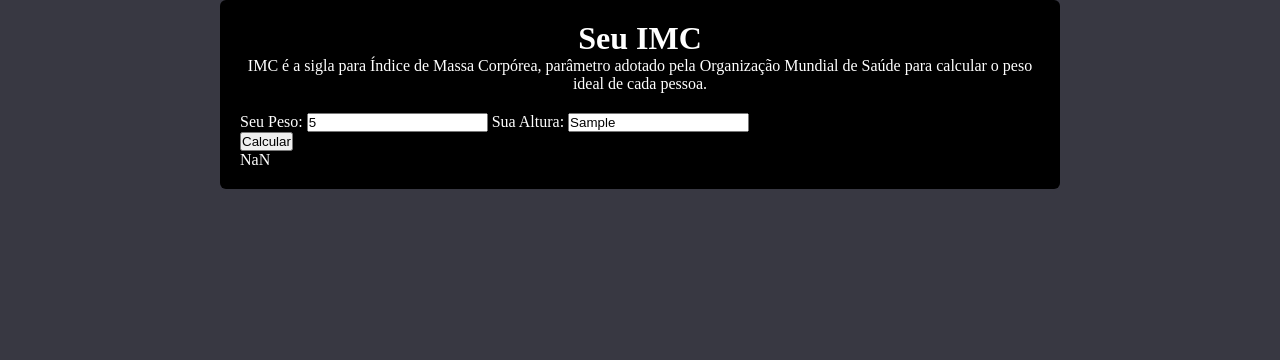
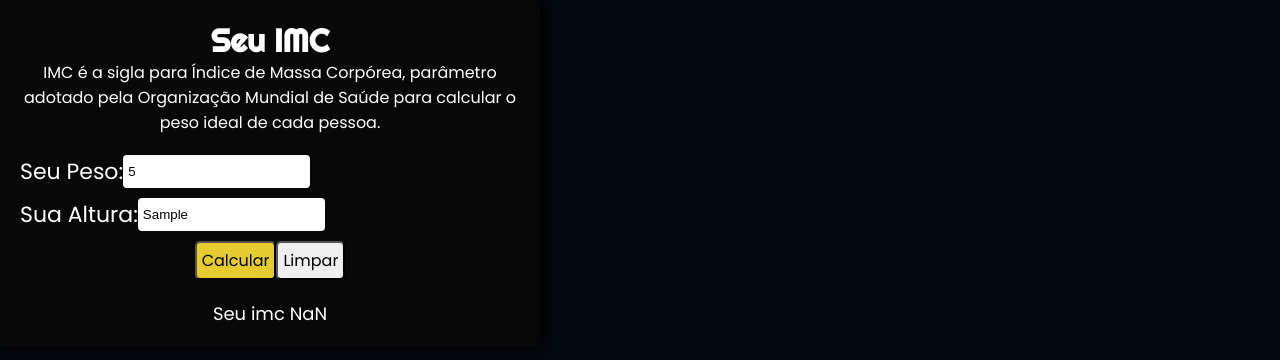
Before and after one commit to pedrosrc/Treinos-em-JavaScript, a plain HTML site: page IMC/index.html in a window 1280 px wide. Both pictures are taken after typing "5", "Sample" into the empty fields and a click on the button "Calcular". Drawn offline with Linux system fonts and the light colour scheme.

Commit message:
revisão na responsavidade

```diff
--- a/IMC/assets/css/styles.css
+++ b/IMC/assets/css/styles.css
@@ -1,24 +1,78 @@
-*{
+@charset "UTF-8";
+
+@import url('https://fonts.googleapis.com/css2?family=Poppins&family=Righteous&display=swap');
+
+@import url('https://fonts.googleapis.com/css2?family=Poppins&display=swap');
+
+*, html{
     margin: 0;
     padding: 0;
 }
 body{
-    background-color:#383842;
+    background-color:#04090f;
 }
 .container{
-    background-color: black;
-    color: rgb(255, 255, 255);
-    width: 800px;
-    margin: auto;
+    background-color:#080808;
+    color:white;
+    max-width: 500px;
     padding: 20px;
     border-radius: 6px;
-    justify-content: center;
-    align-items: center;
+    box-shadow: 0 0 18px 4px black;
 }
 h1{
     text-align: center;
+    font-family: 'Righteous', Arial, Helvetica, sans-serif;
+
 }
 p{
     text-align: center;
     margin-bottom: 20px;
+    font-size: 16px;
+    font-family: 'Poppins', Arial, Helvetica, sans-serif;
+
 }
+.box{
+    display: inline-block;
+}
+.box .put{
+    display: inline-flex;
+}
+span{
+    font-size: 22px;
+    margin-bottom: 10px;
+    font-family: 'Poppins', Arial, Helvetica, sans-serif;
+}
+input{
+    border: none;
+    padding: 5px;
+    border-radius: 4px;
+    margin-bottom: 10px;
+}
+.buttons{
+    display: flex;
+    align-items: center;
+    margin: auto;
+    justify-content: center;
+    margin-bottom: 20px;
+
+
+}
+button{
+    cursor: pointer;
+    padding: 5px;
+    border-radius: 5px;
+    font-size: 16px;
+    position: relative;
+    font-family: 'Poppins', Arial, Helvetica, sans-serif;
+
+}
+button#calc{
+    background-color: #E6CB2E;
+}
+div#res{
+    text-align: center;
+
+    font-family: 'Poppins', Arial, Helvetica, sans-serif;
+    font-size: 18px;
+
+}
--- a/IMC/assets/scripts/imc.js
+++ b/IMC/assets/scripts/imc.js
@@ -1,14 +1,25 @@
-function Calcular(){
-    let peso = document.getElementById('peso').value
-    let altura = document.getElementById('altura').value
-    let resp = document.getElementById('res')
-    let imc = ''
-    if(peso.length.value <= 0 || altura.length.value <=0 ){
-        resp.innerHTML("Digite seu peso ou altura corretamente!")
+
+
+function Calcular (){
+    const pesoInput = document.querySelector('input#peso')
+    const alturaInput = document.querySelector('input#altura')
+    const resp = document.querySelector('div#res')
+
+
+    const peso = +pesoInput.value.replace(",", ".");
+    const altura = +alturaInput.value.replace(",", ".");
+
+    if(peso <= 0 && altura <=0){
+        resp.innerHTML+=('Digite seus dados corretamente!')
     }else{
-
-        imc = peso/(altura * altura)
-        resp.innerHTML=(imc)
-        //return imc
+        const imc = (peso / (altura * altura)).toFixed(2)
+        resp.innerHTML=(`Seu imc ${imc}`)
     }
 }
+
+function Limpar (){
+    if(Calcular){
+    resp.innerHTML=""
+    return
+    }
+}
--- a/IMC/index.html
+++ b/IMC/index.html
@@ -8,21 +8,28 @@
     <title>Calculo de IMC</title>
 </head>
 <body>
-    <div class="container">
+    <main class="container">
         <h1>
             Seu IMC
         </h1>
         <p>IMC é a sigla para Índice de Massa Corpórea, parâmetro adotado pela Organização Mundial de Saúde para calcular o peso ideal de cada pessoa.</p>
         <div class="box">
-            <span>Seu Peso:</span>
-            <input type="number" placeholder="Digite Seu Peso em (KG)" id="peso">
-            <span>Sua Altura:</span>
-            <input type="num
-            " placeholder="Digite sua altura" id="altura">
+            <div class="put">
+                <span>Seu Peso:</span>
+                <input type="number" placeholder="Digite Seu Peso em (KG)" id="peso">
+            </div>
+            <div class="put">
+                <span>Sua Altura:</span>
+                <input type="num
+                " placeholder="Digite sua altura" id="altura">
+            </div>
         </div>
-        <button onclick="Calcular()">Calcular</button>
+        <div class="buttons">
+            <button onclick="Calcular()" id="calc">Calcular</button>
+            <button id="Clean" onclick="Limpar()">Limpar</button>
+        </div>
         <div id="res"></div>
-    </div>
+    </main>
     <script src="./assets/scripts/imc.js"></script>
 </body>
 </html>
```
